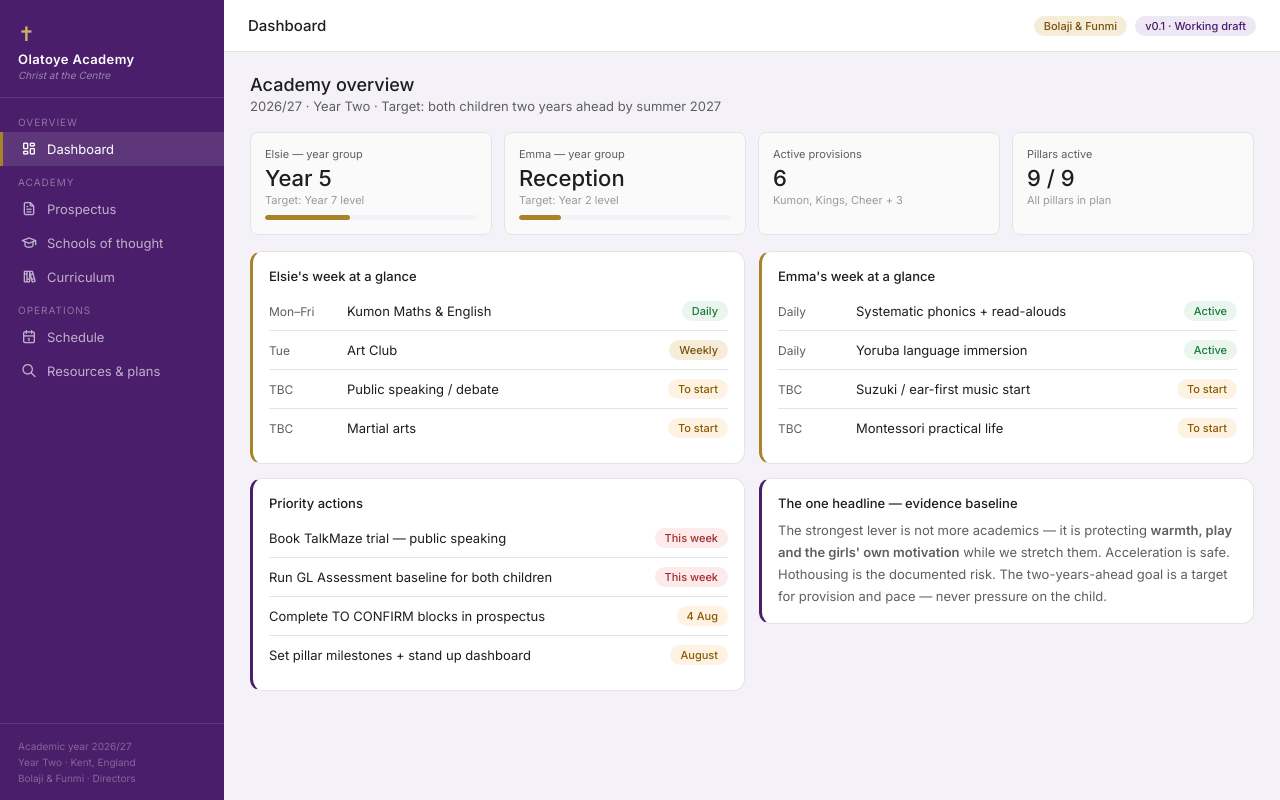
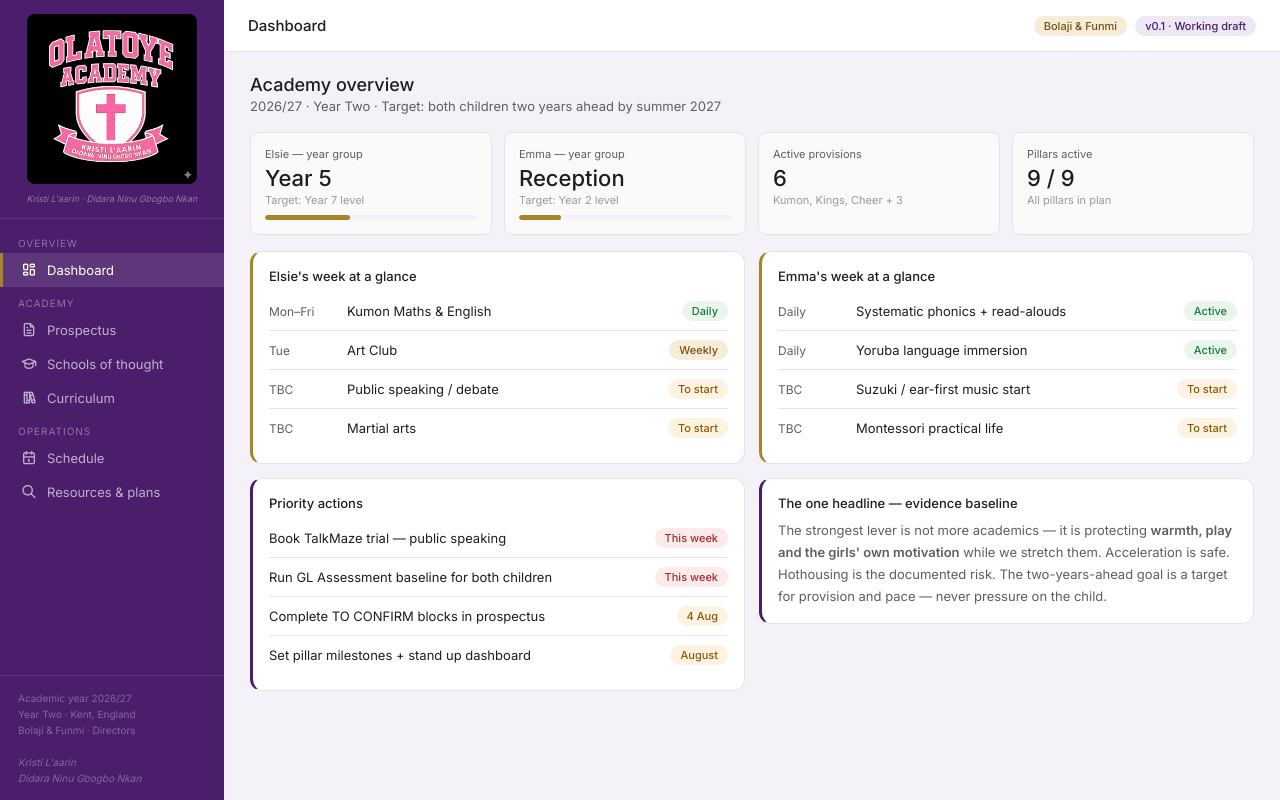
Before and after one commit to altitudeaico/olatoyeacademy, a plain HTML site: page index.html in a window 1280 px wide. Drawn offline with Linux system fonts and the light colour scheme; a web font is replaced by a local one.

Commit message:
Add Olatoye Academy logo + update tagline to full Yoruba motto throughout

```diff
--- a/index.html
+++ b/index.html
@@ -123,10 +123,9 @@ tr:last-child td{border:none}
 <body>
 
 <div class="sidebar">
-  <div class="sidebar-logo">
-    <div class="sidebar-cross">✝</div>
-    <div class="sidebar-title">Olatoye Academy</div>
-    <div class="sidebar-sub">Christ at the Centre</div>
+  <div class="sidebar-logo" style="padding:14px 14px 12px">
+    <img src="logo.jpg" alt="Olatoye Academy" style="width:100%;max-width:170px;display:block;margin:0 auto;border-radius:8px">
+    <div style="font-size:9px;color:rgba(255,255,255,0.4);text-align:center;margin-top:8px;font-style:italic;line-height:1.5">Kristi L'aarin · Didara Ninu Gbogbo Nkan</div>
   </div>
   <nav class="sidebar-nav">
     <div class="nav-section-label">Overview</div>
@@ -140,7 +139,7 @@ tr:last-child td{border:none}
     <div class="nav-item" data-view="resources"><i class="ti ti-search"></i>Resources & plans</div>
   </nav>
   <div class="sidebar-footer">
-    <p>Academic year 2026/27<br>Year Two · Kent, England<br>Bolaji &amp; Funmi · Directors</p>
+    <p>Academic year 2026/27<br>Year Two · Kent, England<br>Bolaji &amp; Funmi · Directors<br><br><em>Kristi L'aarin<br>Didara Ninu Gbogbo Nkan</em></p>
   </div>
 </div>
 
@@ -180,7 +179,7 @@ const SCHOLARS=[
 const STRENGTH_BADGE={STRONG:'badge-green',MODERATE:'badge-gold',CONTESTED:'badge-amber',WEAK:'badge-red',PHILOSOPHY:'badge-purple',FRAMEWORK:'badge-purple'};
 
 const PROSPECTUS=[
-  {id:'mission',title:'Part 1 — Mission & vision',confirm:false,body:`<p><strong>Mission:</strong> To raise Elsie and Emma into whole, God-honouring, exceptional young women — grounded in Christ, rooted in their heritage, and equipped years ahead of their peers in character, capability, and confidence.</p><p><strong>Vision:</strong> That by the age of 16, each child has developed — across mind, body, and spirit — the foundation a typical young person does not reach until their early twenties. Not through pressure for its own sake, but through starting early, practising deliberately, and never coasting.</p>`},
+  {id:'mission',title:'Part 1 — Mission & vision',confirm:false,body:`<p><strong>Mission:</strong> To raise Elsie and Emma into whole, God-honouring, exceptional young women — grounded in Christ — Kristi L'aarin — rooted in their heritage, and equipped years ahead of their peers in character, capability, and confidence.</p><p><strong>Vision:</strong> That by the age of 16, each child has developed — across mind, body, and spirit — the foundation a typical young person does not reach until their early twenties. Not through pressure for its own sake, but through starting early, practising deliberately, and never coasting.</p>`},
   {id:'philosophy',title:'Part 2 — Educational philosophy',confirm:false,body:`<p>We are students of principle: we ground every decision in original, authoritative research rather than popular opinion. Our thesis rests on Bloom (mastery learning), Ericsson (deliberate practice), Dweck (growth mindset), Mason (living education and narration), Montessori (prepared environment), and the Classical Trivium. The greatest evidenced risk in this programme is not too little academics but too much pressure — warmth and motivation are protected above all.</p>`},
   {id:'engines',title:'Part 3 — The two engines',confirm:false,body:`<p>Olatoye Academy runs on two engines: the <strong>Core Engine</strong> (UK National Curriculum — rigour, credentials, every door stays open) and the <strong>Bespoke Engine</strong> (the nine Olatoye Pillars — our real edge). A child excellent on one engine alone is unfinished. Both are non-negotiable.</p>`},
   {id:'curriculum',title:'Part 4 — The curriculum',confirm:false,body:`<p><strong>Core:</strong> Maths, English, Science, French, Digital/Tech/AI — delivered through tutoring, Kumon, structured programmes and quality online tools.</p><p><strong>Bespoke (nine pillars):</strong> Faith & Spiritual Formation · Heritage & Culture · Character, Etiquette & Confidence · Emotional Intelligence · Enterprise, Money & Legacy · Physical Excellence & Martial Discipline · Creativity, Music & Expression · Digital, Tech & AI · Winning Mindset & Strategy.</p>`},
```
Also changed, not shown: app/logo.jpg (added), logo.jpg (added), 1 other file.
